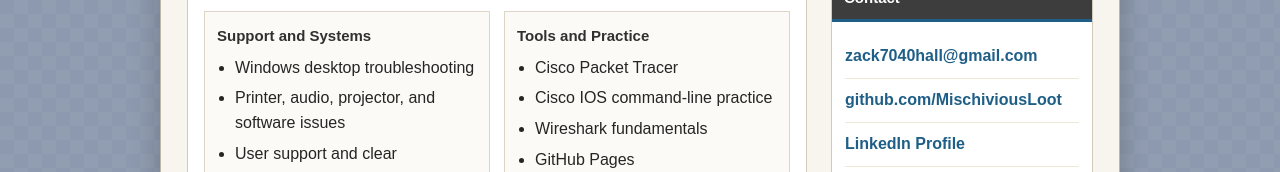
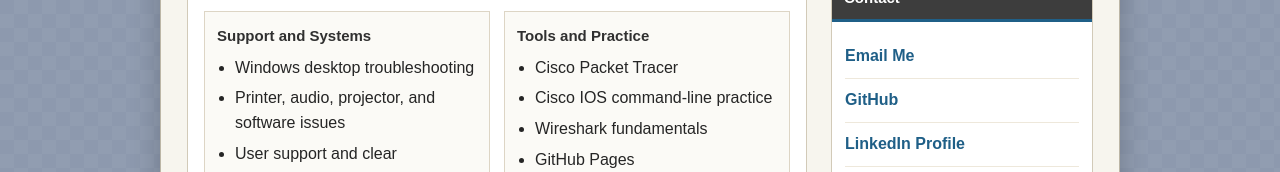
Before and after one commit to MischiviousLoot/ZackHall-Portfolio.github.io, a plain HTML site: page index.html in a window 1280 px wide. Shown: the part 1316-1488 px from the top of the page. Drawn offline with Linux system fonts and the light colour scheme.

Commit message:
Update index.html

```diff
--- a/index.html
+++ b/index.html
@@ -856,8 +856,8 @@
           <h2 class="side-title">Contact</h2>
           <div class="side-body">
             <ul class="contact-list">
-              <li><a href="mailto:zack7040hall@gmail.com">zack7040hall@gmail.com</a></li>
-              <li><a href="https://github.com/MischiviousLoot">github.com/MischiviousLoot</a></li>
+              <li><a href="mailto:zack7040hall@gmail.com">Email Me</a></li>
+              <li><a href="https://github.com/MischiviousLoot">GitHub</a></li>
               <li><a href="https://www.linkedin.com/in/zackary-hall-782281288/">LinkedIn Profile</a></li>
               <li><a href="Resume.pdf">Download ZH Resume</a></li>
             </ul>
```
